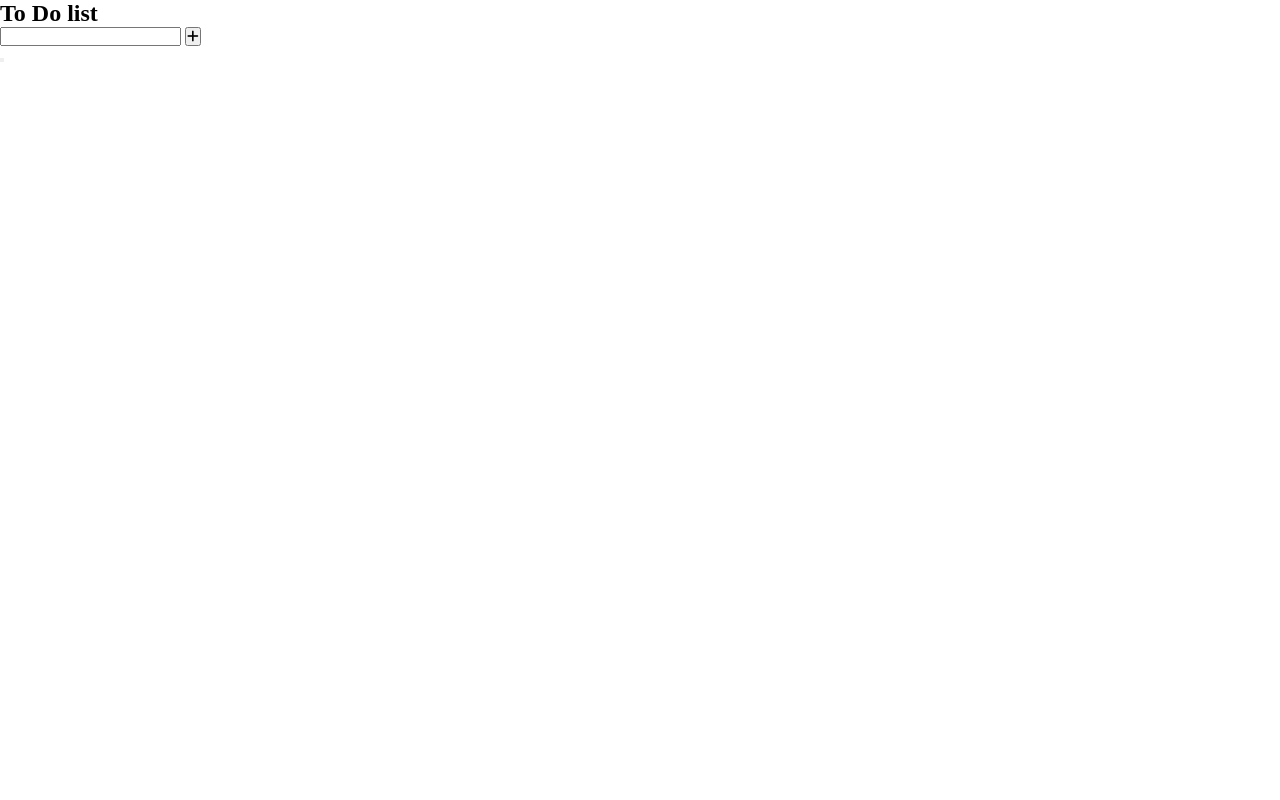
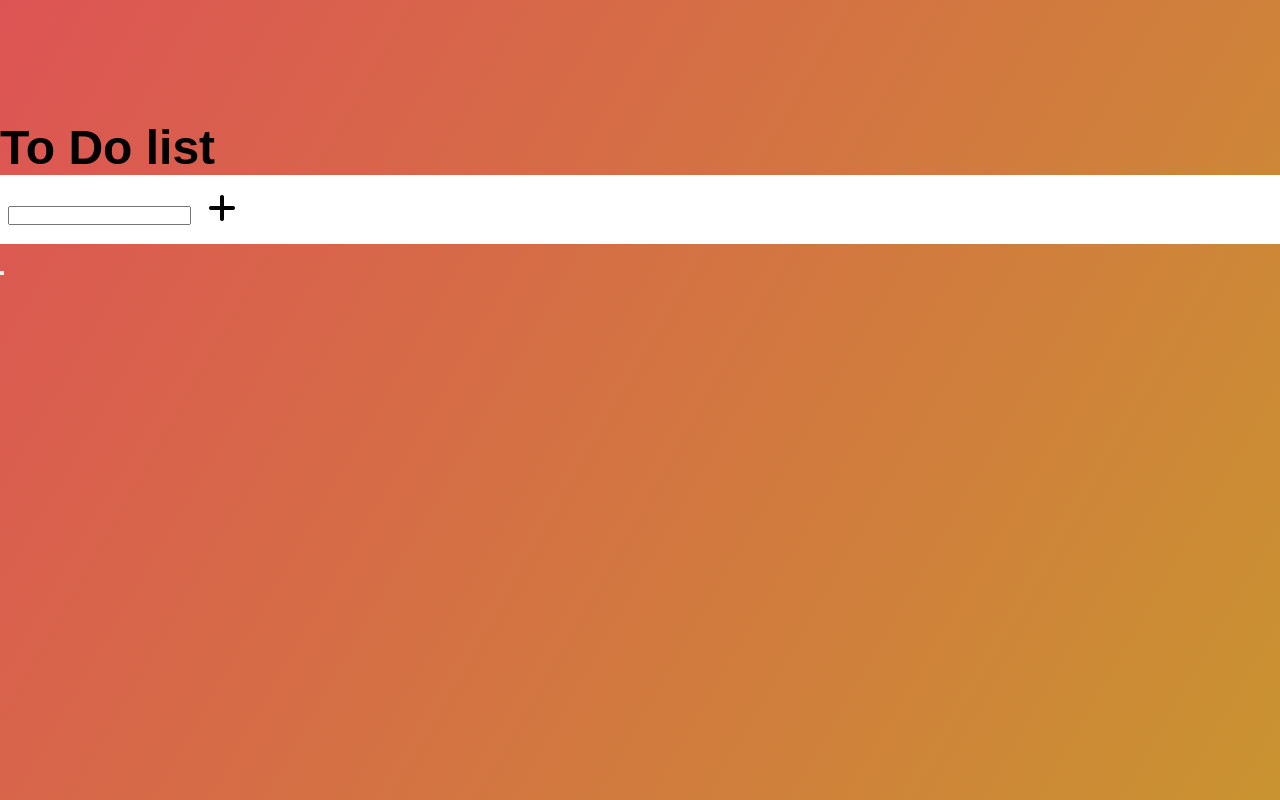
Before and after one commit to AlexForw/todo-list, a plain HTML site: page todoList/index.html in a window 1280 px wide. Drawn offline with Linux system fonts and the light colour scheme; a web font is replaced by a local one.

Commit message:
feat: add main styles

```diff
--- a/todoList/styles/style.css
+++ b/todoList/styles/style.css
@@ -3,3 +3,46 @@
     padding: 0;
     box-sizing: border-box;
 }
+input {
+    font-family: inherit;
+    font-weight: 900;
+}
+body {
+    font-family: "MuseoModerno", sans-serif;
+    background-image: linear-gradient(120deg, rgb(221, 84, 84), rgb(201, 147, 48));
+    background-repeat: no-repeat;
+    min-height: 100vh;
+    padding-top: 15vh;
+    font-size: 2rem;
+}
+
+.header-title {
+    font-size: 3.5rem;
+    color: rgb(241, 213, 177);
+}
+.todo-type, .header-title {
+    min-height: 15vh;
+    display: flex;
+    justify-content: center;
+    align-items: center;
+}
+.todo-btn, .todo-input,form {
+    padding: 0.5rem;
+    font-size: 2rem;
+    border: none;
+    background-color: white;
+    outline: none;
+}
+
+.todo-btn {
+    cursor: pointer;
+    transition: all 0.3s ease;
+    background-color: #fff;
+}
+.todo-btn:hover {
+    background-color: rgb(209, 107, 59);
+}
+.todo-btn:active {
+    background-color: rgb(209, 107, 59);
+    box-shadow: inset 0.2em 0.2em 0.5em rgb(139, 108, 108);
+}
```
